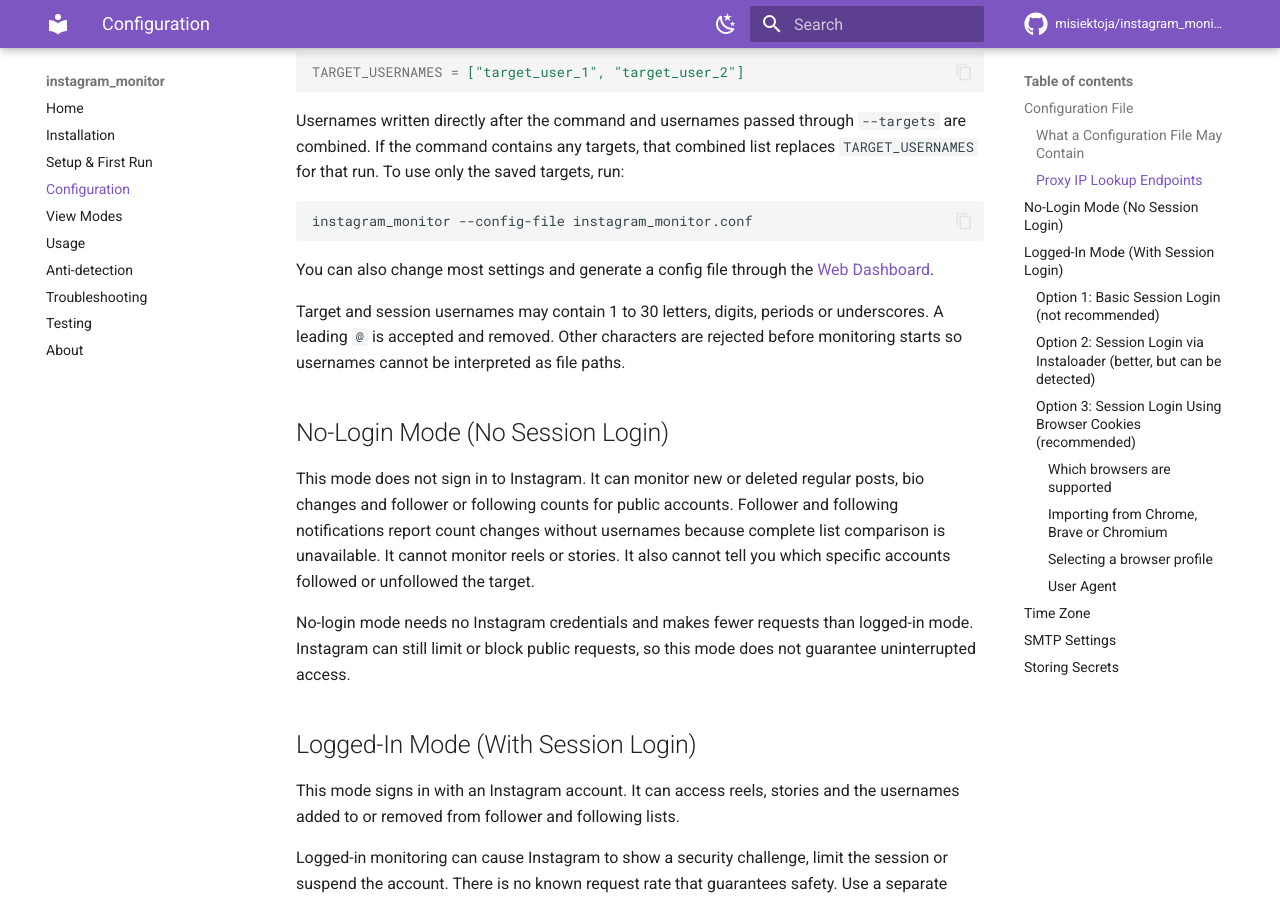
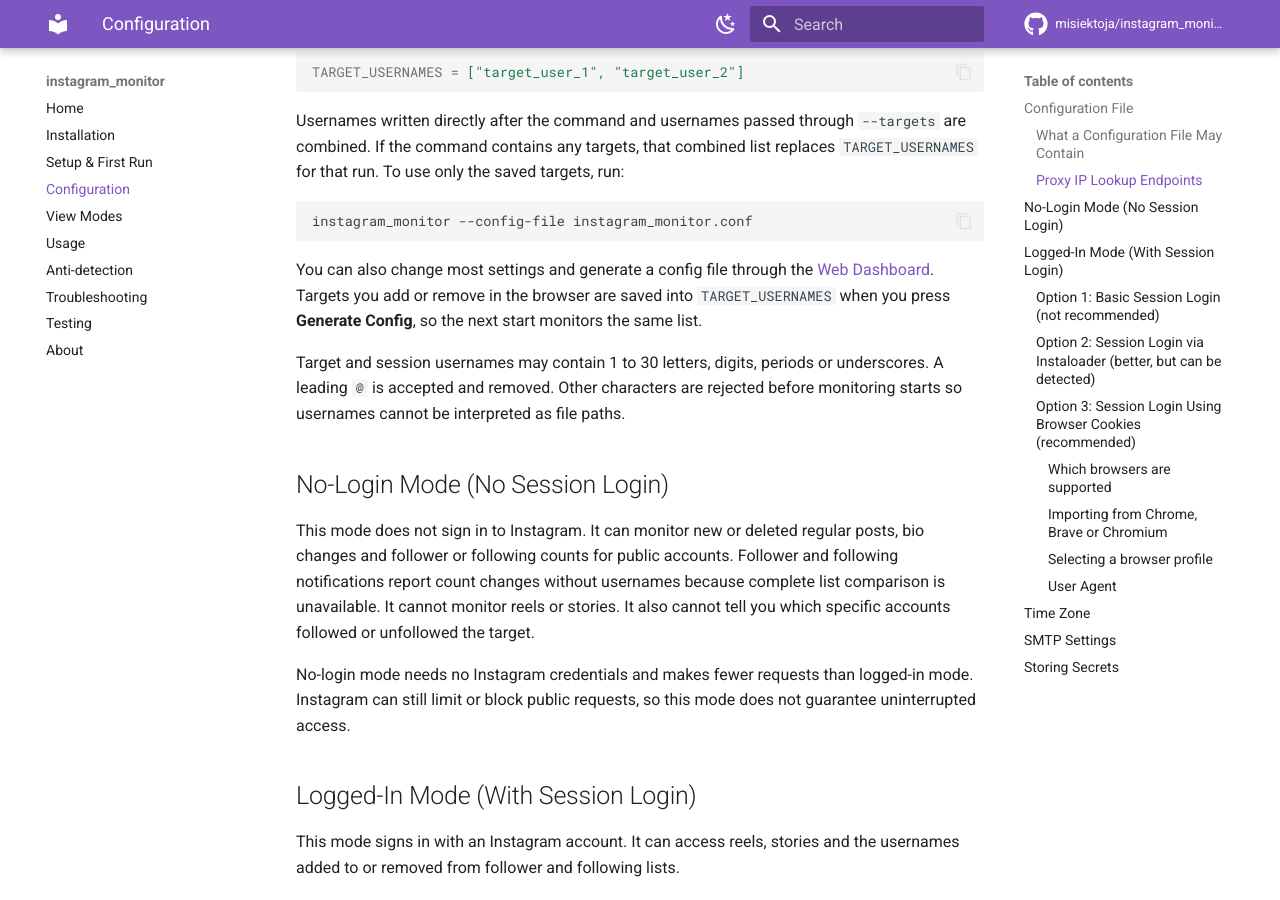
Before and after one commit to misiektoja/instagram_monitor, an MkDocs documentation site: the page built from docs/configuration.md, in a window 1280 px wide and 900 px high, scrolled down 2478 px. Built offline with MkDocs 1.6.1 and Material for MkDocs 9.7.7, drawn with Linux system fonts in a browser that asks for light colours; comment, search, counter and statistics services are not loaded.

Commit message:
docs(config): note dashboard targets are saved to TARGET_USERNAMES

````diff
--- a/docs/configuration.md
+++ b/docs/configuration.md
@@ -85,7 +85,7 @@
 instagram_monitor --config-file instagram_monitor.conf
 ```
 
-You can also change most settings and generate a config file through the [Web Dashboard](view-modes.md#web-dashboard-mode).
+You can also change most settings and generate a config file through the [Web Dashboard](view-modes.md#web-dashboard-mode). Targets you add or remove in the browser are saved into `TARGET_USERNAMES` when you press **Generate Config**, so the next start monitors the same list.
 
 Target and session usernames may contain 1 to 30 letters, digits, periods or underscores. A leading `@` is accepted and removed. Other characters are rejected before monitoring starts so usernames cannot be interpreted as file paths.
 
````
